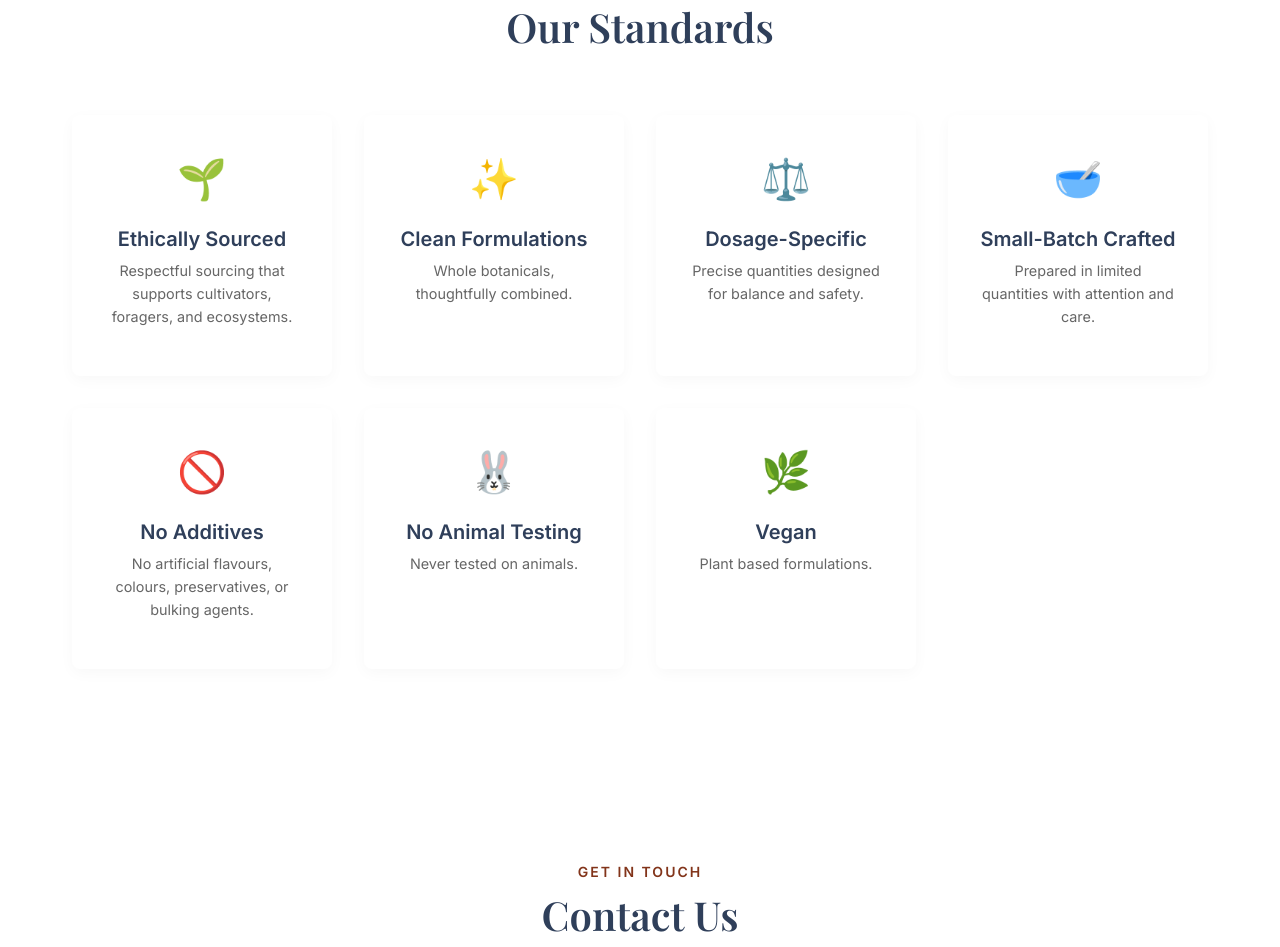
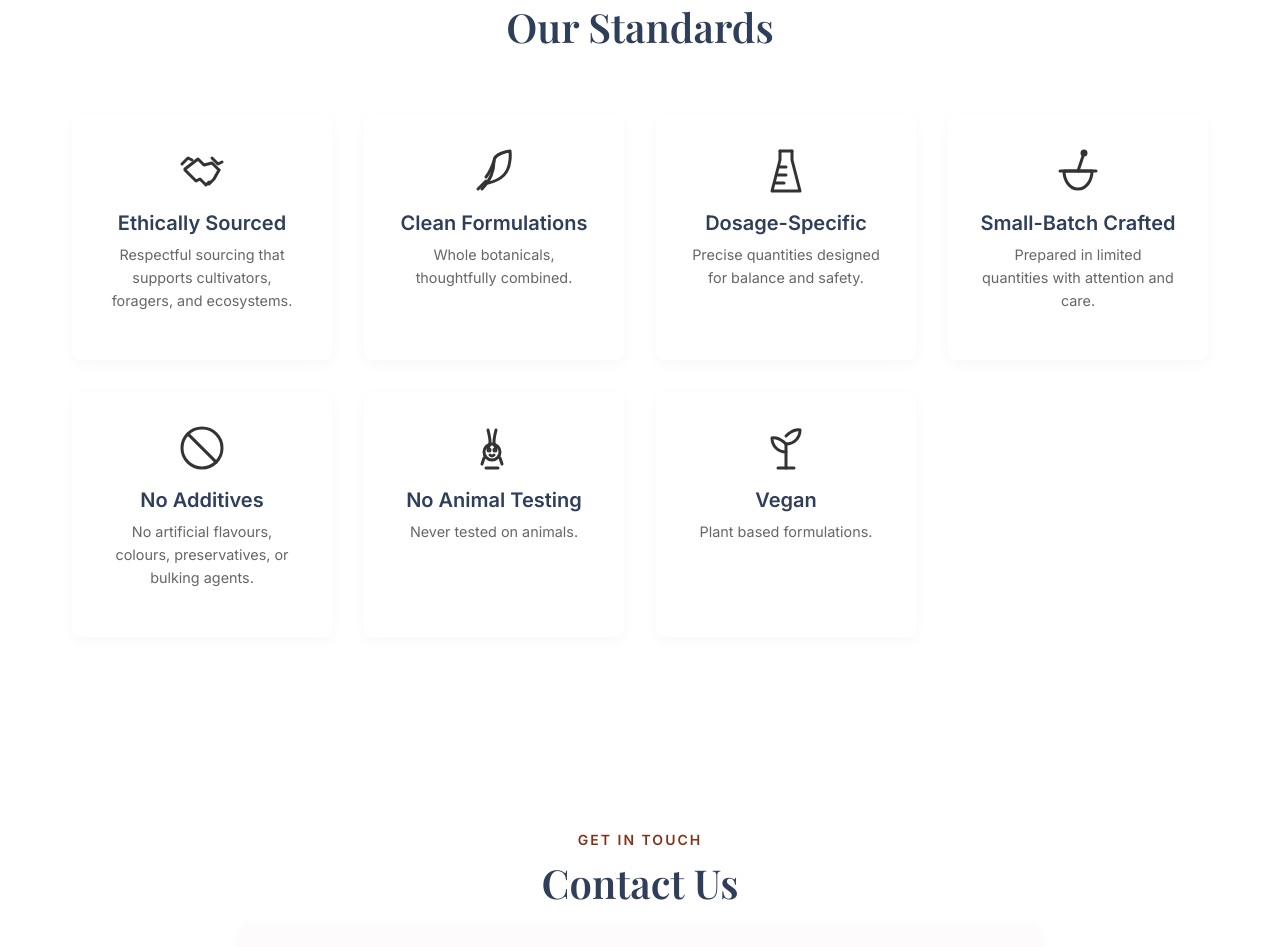
Before and after one commit to agnelvishal/sampriti, a plain HTML site: page index.html in a window 1280 px wide. Shown: the part 3324-4271 px from the top of the page. Drawn offline with nearby package versions, Linux system fonts and the light colour scheme; a web font is replaced by a local one.

Commit message:
svg icons from opus 4.6

```diff
--- a/index.html
+++ b/index.html
@@ -175,38 +175,112 @@
                     <h2>Our Standards</h2>
                 </div>
                 <div class="standards-grid">
+                    <!-- Ethically Sourced: Handshake icon -->
                     <div class="standard-item">
-                        <div class="icon">🌱</div>
+                        <div class="icon">
+                            <svg xmlns="http://www.w3.org/2000/svg" width="24" height="24" viewBox="0 0 24 24"
+                                fill="none" stroke="currentColor" stroke-width="1.5" stroke-linecap="round"
+                                stroke-linejoin="round">
+                                <path d="M20.5 11.5L17 8l-4 1-3-3-6.5 5" />
+                                <path d="M3.5 11.5L9 17l2-1 3 3 1.5-1.5" />
+                                <path d="M15.5 18.5L18 16l2.5-4.5" />
+                                <path d="M2 8.5l3-3 2 1" />
+                                <path d="M17 5.5l3 3 2-1" />
+                            </svg>
+                        </div>
                         <h3>Ethically Sourced</h3>
                         <p>Respectful sourcing that supports cultivators, foragers, and ecosystems.</p>
                     </div>
+                    <!-- Clean Formulations: Leaf icon -->
                     <div class="standard-item">
-                        <div class="icon">✨</div>
+                        <div class="icon">
+                            <svg xmlns="http://www.w3.org/2000/svg" width="24" height="24" viewBox="0 0 24 24"
+                                fill="none" stroke="currentColor" stroke-width="1.5" stroke-linecap="round"
+                                stroke-linejoin="round">
+                                <path d="M6 21c4-4 6-9 6-14C12 3 20 2 20 2s1 8-3 12c-2.5 2.5-5.5 3.5-8 4" />
+                                <path d="M4 21c0 0 2-2 4-4" />
+                                <path d="M12 7c-1 3-2 5.5-4 8" />
+                            </svg>
+                        </div>
                         <h3>Clean Formulations</h3>
                         <p>Whole botanicals, thoughtfully combined.</p>
                     </div>
+                    <!-- Dosage-Specific: Measuring beaker with graduated lines -->
                     <div class="standard-item">
-                        <div class="icon">⚖️</div>
+                        <div class="icon">
+                            <svg xmlns="http://www.w3.org/2000/svg" width="24" height="24" viewBox="0 0 24 24"
+                                fill="none" stroke="currentColor" stroke-width="1.5" stroke-linecap="round"
+                                stroke-linejoin="round">
+                                <path d="M9 2v4.5L5 22h14L15 6.5V2" />
+                                <line x1="9" y1="2" x2="15" y2="2" />
+                                <line x1="8" y1="14" x2="12" y2="14" />
+                                <line x1="7" y1="18" x2="11" y2="18" />
+                                <line x1="9" y1="10" x2="12" y2="10" />
+                            </svg>
+                        </div>
                         <h3>Dosage-Specific</h3>
                         <p>Precise quantities designed for balance and safety.</p>
                     </div>
+                    <!-- Small-Batch Crafted: Mortar and pestle icon -->
                     <div class="standard-item">
-                        <div class="icon">🥣</div>
+                        <div class="icon">
+                            <svg xmlns="http://www.w3.org/2000/svg" width="24" height="24" viewBox="0 0 24 24"
+                                fill="none" stroke="currentColor" stroke-width="1.5" stroke-linecap="round"
+                                stroke-linejoin="round">
+                                <path d="M5 12c0 5 3 9 7 9s7-4 7-9H5z" />
+                                <line x1="3" y1="12" x2="21" y2="12" />
+                                <path d="M15 3l-3 9" />
+                                <circle cx="15" cy="3" r="1" />
+                            </svg>
+                        </div>
                         <h3>Small-Batch Crafted</h3>
                         <p>Prepared in limited quantities with attention and care.</p>
                     </div>
+                    <!-- No Additives: Ban / prohibition circle with slash -->
                     <div class="standard-item">
-                        <div class="icon">🚫</div>
+                        <div class="icon">
+                            <svg xmlns="http://www.w3.org/2000/svg" width="24" height="24" viewBox="0 0 24 24"
+                                fill="none" stroke="currentColor" stroke-width="1.5" stroke-linecap="round"
+                                stroke-linejoin="round">
+                                <circle cx="12" cy="12" r="10" />
+                                <line x1="4.93" y1="4.93" x2="19.07" y2="19.07" />
+                            </svg>
+                        </div>
                         <h3>No Additives</h3>
                         <p>No artificial flavours, colours, preservatives, or bulking agents.</p>
                     </div>
+                    <!-- No Animal Testing: Rabbit / bunny icon (cruelty-free) -->
                     <div class="standard-item">
-                        <div class="icon">🐰</div>
+                        <div class="icon">
+                            <svg xmlns="http://www.w3.org/2000/svg" width="24" height="24" viewBox="0 0 24 24"
+                                fill="none" stroke="currentColor" stroke-width="1.5" stroke-linecap="round"
+                                stroke-linejoin="round">
+                                <path d="M13 3c0 0-1 4-1 6s1 3 1 3" />
+                                <path d="M9 3c0 0 1 4 1 6s-1 3-1 3" />
+                                <circle cx="11" cy="14" r="4" />
+                                <circle cx="9.5" cy="13" r="0.5" fill="currentColor" />
+                                <circle cx="12.5" cy="13" r="0.5" fill="currentColor" />
+                                <path d="M10 15.5c.3.3.7.5 1 .5s.7-.2 1-.5" />
+                                <path d="M7 17l-1 3" />
+                                <path d="M15 17l1 3" />
+                                <path d="M8 22h6" />
+                            </svg>
+                        </div>
                         <h3>No Animal Testing</h3>
                         <p>Never tested on animals.</p>
                     </div>
+                    <!-- Vegan: Sprouting plant icon -->
                     <div class="standard-item">
-                        <div class="icon">🌿</div>
+                        <div class="icon">
+                            <svg xmlns="http://www.w3.org/2000/svg" width="24" height="24" viewBox="0 0 24 24"
+                                fill="none" stroke="currentColor" stroke-width="1.5" stroke-linecap="round"
+                                stroke-linejoin="round">
+                                <path d="M12 22V10" />
+                                <path d="M12 14c-4 0-7-3-7-7 0 0 3-1 7 3" />
+                                <path d="M12 10c4 0 7-3 7-7 0 0-3-1-7 3" />
+                                <path d="M8 22h8" />
+                            </svg>
+                        </div>
                         <h3>Vegan</h3>
                         <p>Plant based formulations.</p>
                     </div>
--- a/style.css
+++ b/style.css
@@ -318,9 +318,22 @@ ul {
 }
 
 .standard-item .icon {
-    font-size: 2.5rem;
-    margin-bottom: var(--spacing-sm);
-    display: block;
+    width: 48px;
+    height: 48px;
+    margin: 0 auto var(--spacing-sm);
+    display: flex;
+    justify-content: center;
+    align-items: center;
+}
+
+.standard-item .icon svg {
+    width: 100%;
+    height: 100%;
+    fill: none;
+    stroke: #333;
+    stroke-width: 1.5;
+    stroke-linecap: round;
+    stroke-linejoin: round;
 }
 
 .standard-item h3 {
```
